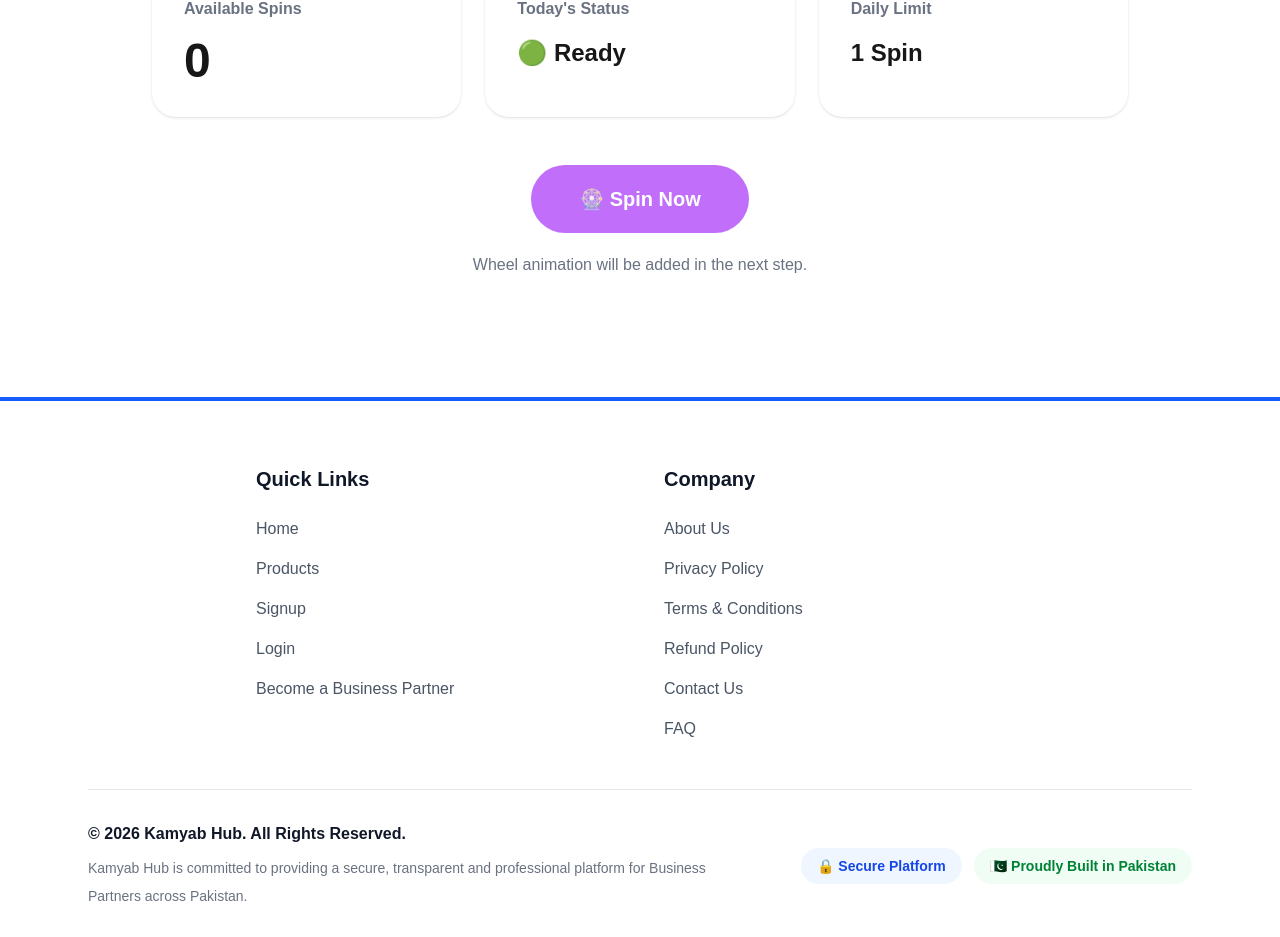
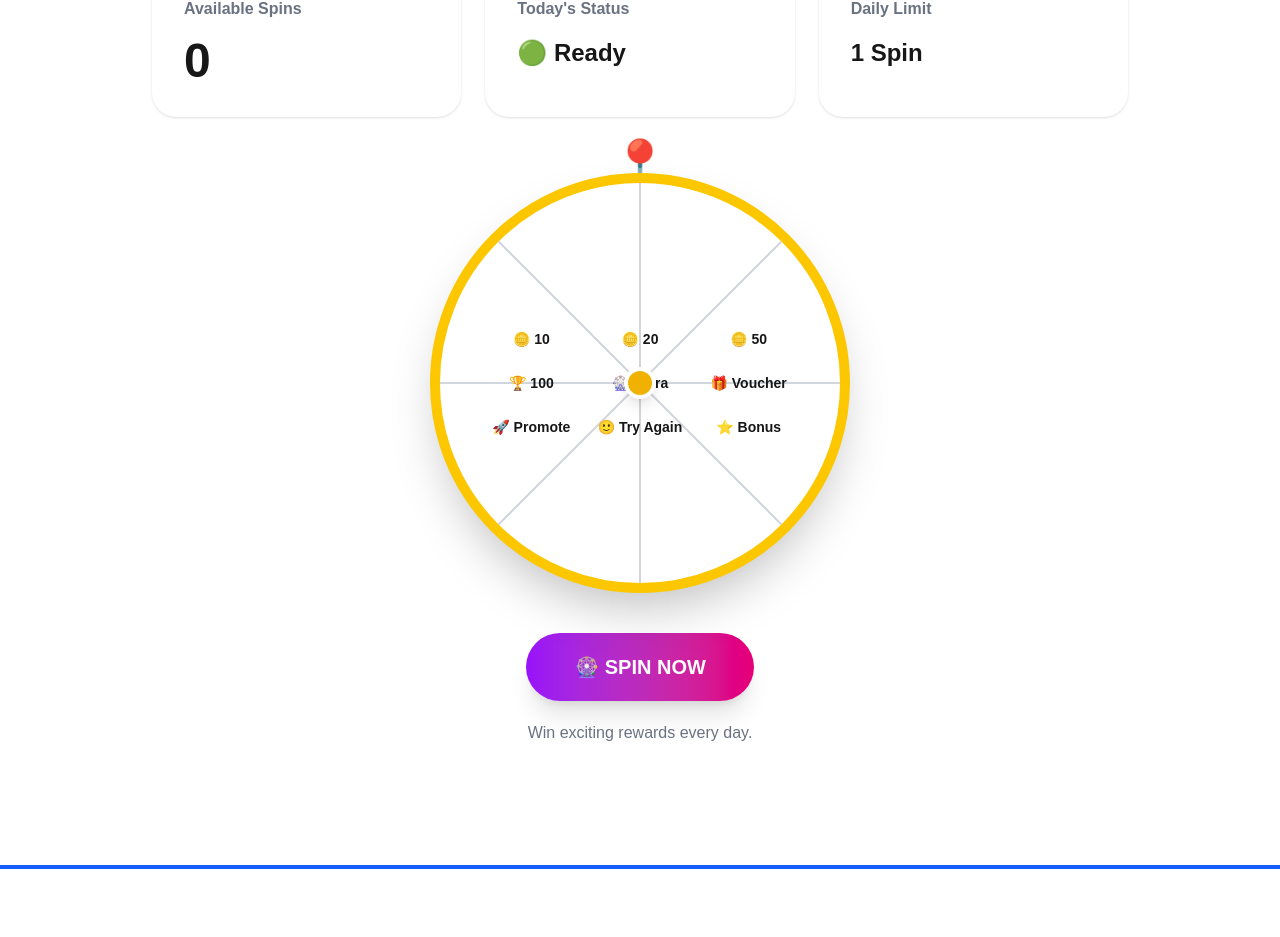
Before and after one commit to invite1earn2/kamyab-hub, a Next.js app: page /lucky-spin in a window 1280 px wide. Shown: the part 572-1509 px from the top of the page. Built offline with nearby package versions, Linux system fonts and the light colour scheme; no server answers; the database is empty; sample sign-in values are in the browser's storage.

Commit message:
Add Kamyab Lucky Spin animation

```diff
--- a/src/app/lucky-spin/page.js
+++ b/src/app/lucky-spin/page.js
@@ -11,6 +11,10 @@ export default function LuckySpin() {
   const [availableSpins,setAvailableSpins]=useState(0);
 
   const [alreadySpun,setAlreadySpun]=useState(false);
+
+  const [rotation,setRotation]=useState(0);
+
+const [spinning,setSpinning]=useState(false);
 
   useEffect(()=>{
 
@@ -55,6 +59,14 @@ export default function LuckySpin() {
 
   }
   async function spinNow(){
+
+  if(spinning){
+
+    return;
+
+  }
+
+  setSpinning(true);
 
   if(alreadySpun){
 
@@ -305,6 +317,29 @@ console.log(
 reward
 );
 
+const extraRotation=
+
+3600+
+
+Math.floor(
+Math.random()*360
+);
+
+setRotation(extraRotation);
+
+await new Promise(
+
+(resolve)=>
+
+setTimeout(
+resolve,
+5000
+)
+
+);
+
+setSpinning(false);
+
 alert(
 
 `🎉 Congratulations!
@@ -428,27 +463,109 @@ load();
 
         </div>
 
-        <div className="mt-12 text-center">
+        <div className="mt-14 flex flex-col items-center">
 
-          <button
+<div className="relative">
 
-            onClick={spinNow}
+<div className="absolute -top-8 left-1/2 -translate-x-1/2 text-5xl">
 
-            className="rounded-full bg-purple-600 px-12 py-5 text-xl font-bold text-white opacity-60"
+📍
 
-          >
+</div>
 
-            🎡 Spin Now
+<div
 
-          </button>
+style={{
 
-          <p className="mt-5 text-gray-500">
+transform:`rotate(${rotation}deg)`,
 
-            Wheel animation will be added in the next step.
+transition:spinning
 
-          </p>
+?
 
-        </div>
+"transform 5s cubic-bezier(.17,.67,.19,1)"
+
+:
+
+"none"
+
+}}
+
+className="relative h-[420px] w-[420px] rounded-full border-[10px] border-yellow-400 bg-white shadow-2xl overflow-hidden"
+
+>
+
+<div className="absolute inset-0 rounded-full">
+
+<div className="absolute left-1/2 top-0 h-1/2 w-[2px] bg-gray-300 origin-bottom -translate-x-1/2 rotate-0"></div>
+
+<div className="absolute left-1/2 top-0 h-1/2 w-[2px] bg-gray-300 origin-bottom -translate-x-1/2 rotate-45"></div>
+
+<div className="absolute left-1/2 top-0 h-1/2 w-[2px] bg-gray-300 origin-bottom -translate-x-1/2 rotate-90"></div>
+
+<div className="absolute left-1/2 top-0 h-1/2 w-[2px] bg-gray-300 origin-bottom -translate-x-1/2 rotate-[135deg]"></div>
+
+<div className="absolute left-1/2 top-0 h-1/2 w-[2px] bg-gray-300 origin-bottom -translate-x-1/2 rotate-180"></div>
+
+<div className="absolute left-1/2 top-0 h-1/2 w-[2px] bg-gray-300 origin-bottom -translate-x-1/2 rotate-[225deg]"></div>
+
+<div className="absolute left-1/2 top-0 h-1/2 w-[2px] bg-gray-300 origin-bottom -translate-x-1/2 rotate-[270deg]"></div>
+
+<div className="absolute left-1/2 top-0 h-1/2 w-[2px] bg-gray-300 origin-bottom -translate-x-1/2 rotate-[315deg]"></div>
+
+</div>
+
+<div className="absolute inset-0 flex items-center justify-center">
+
+<div className="grid grid-cols-3 gap-6 text-center text-sm font-bold">
+
+<div>🪙 10</div>
+
+<div>🪙 20</div>
+
+<div>🪙 50</div>
+
+<div>🏆 100</div>
+
+<div>🎡 Extra</div>
+
+<div>🎁 Voucher</div>
+
+<div>🚀 Promote</div>
+
+<div>🙂 Try Again</div>
+
+<div>⭐ Bonus</div>
+
+</div>
+
+</div>
+
+<div className="absolute left-1/2 top-1/2 h-8 w-8 -translate-x-1/2 -translate-y-1/2 rounded-full bg-yellow-500 border-4 border-white shadow-lg"></div>
+
+</div>
+
+</div>
+
+<button
+  disabled={spinning}
+  onClick={spinNow}
+  className="mt-10 rounded-full bg-gradient-to-r from-purple-600 to-pink-600 px-12 py-5 text-xl font-bold text-white shadow-xl transition hover:scale-105 disabled:opacity-50 disabled:cursor-not-allowed"
+>
+  {
+    spinning
+      ? "🎡 SPINNING..."
+      : "🎡 SPIN NOW"
+  }
+</button>
+
+<p className="mt-5 text-gray-500">
+
+Win exciting rewards every day.
+
+</p>
+
+</div>
 
       </main>
 
```
